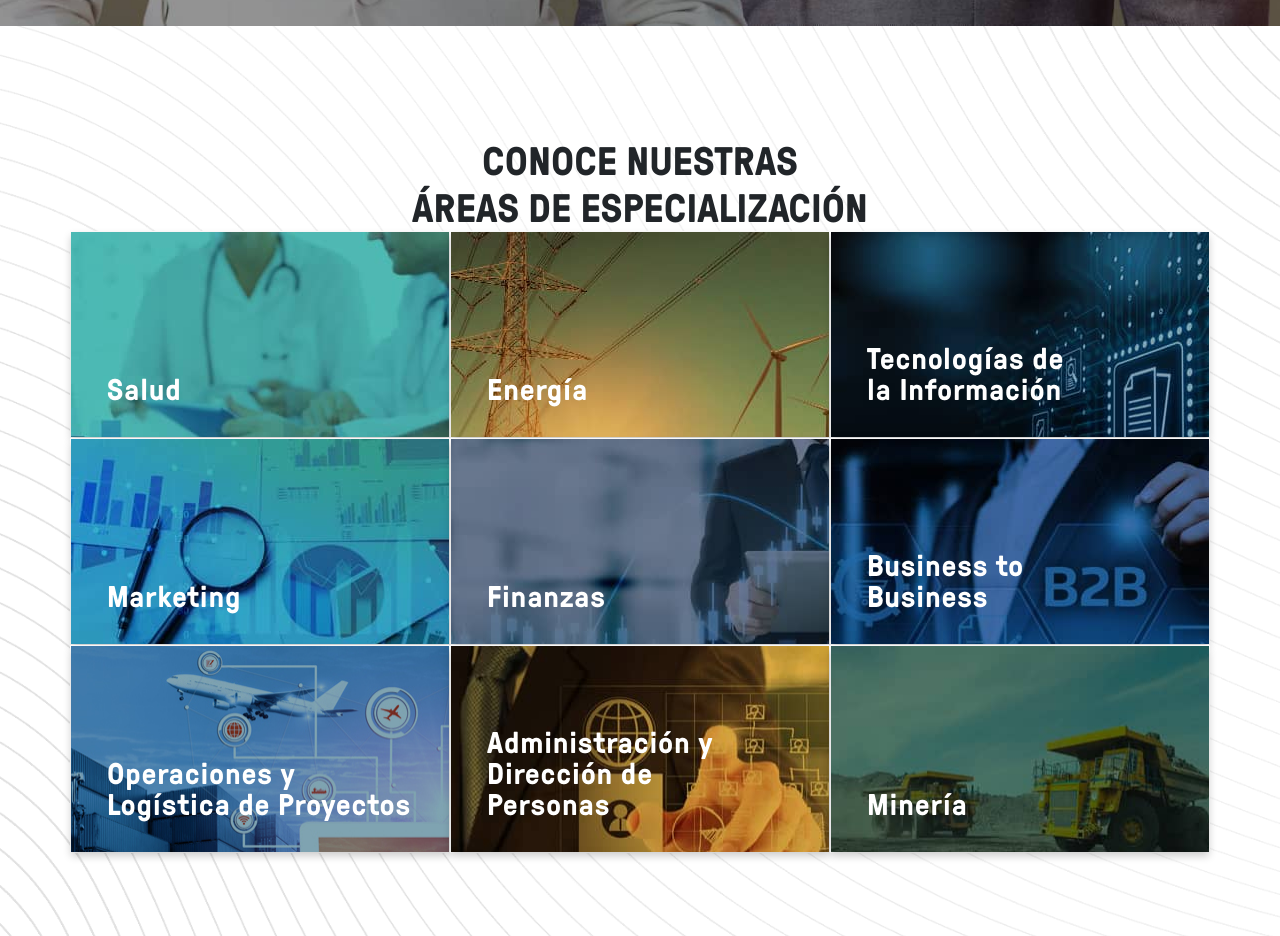
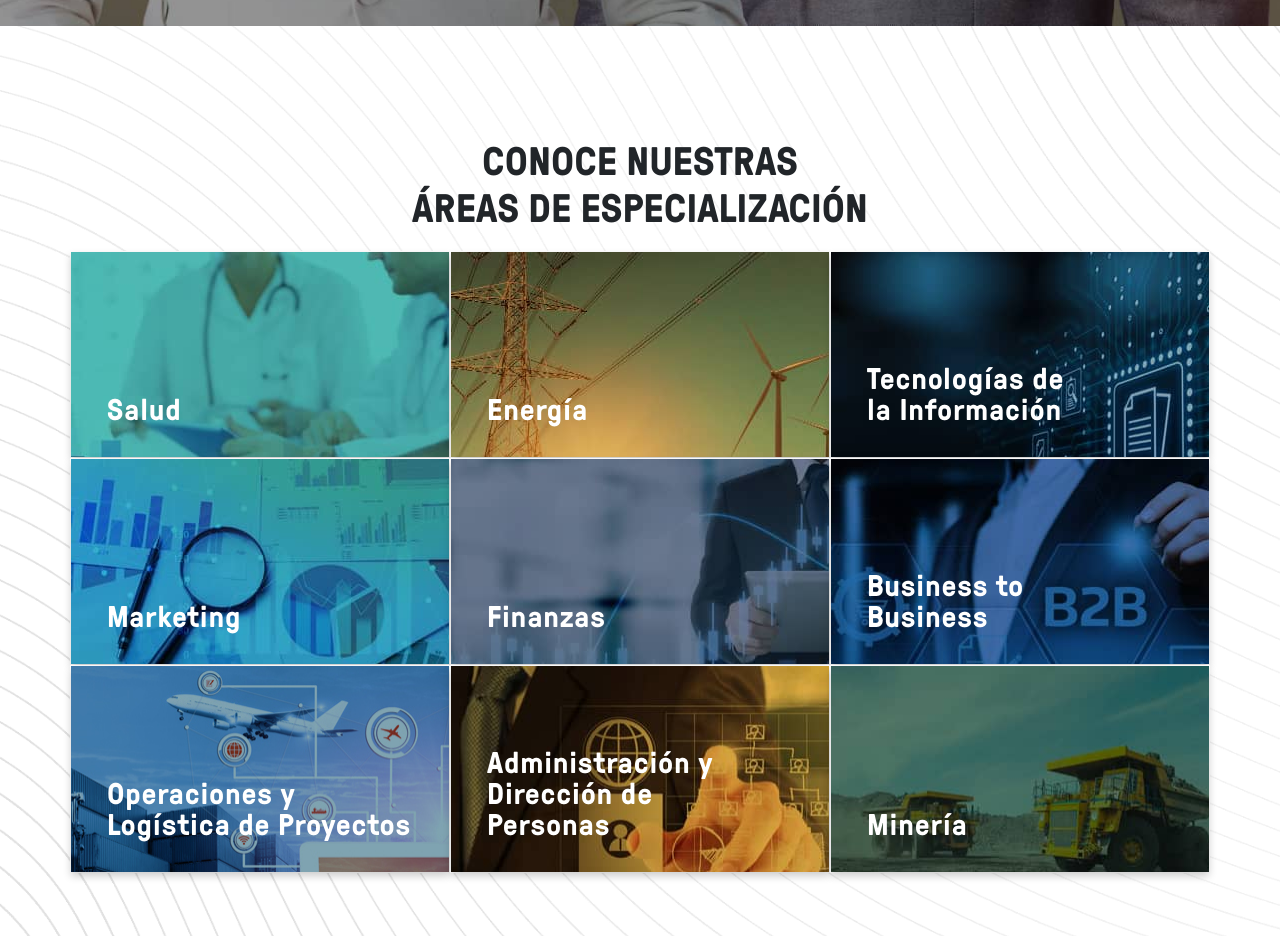
Before and after one commit to Lizethsuk/landing-pee, a Vue app: page / in a window 1280 px wide. Shown: the part 980-1916 px from the top of the page. Built offline with nearby package versions, Linux system fonts and the light colour scheme; what vue-country-region-select would draw is missing.

Commit message:
add space

```diff
--- a/src/styles/home.styl
+++ b/src/styles/home.styl
@@ -16,6 +16,8 @@
   content url("../assets/home/iconos/rankings/rk-3.png")
 .logo-1
   content url("../assets/home/iconos/rankings/sponsor/logo-1.png")
+.conoce-home
+  padding-bottom 20px
 .flip-card {
   background-color: transparent;
   perspective: 1000px;
--- a/src/views/HomeView.vue
+++ b/src/views/HomeView.vue
@@ -89,9 +89,10 @@
       <b-container class="bv-example-row section-areas">
         <b-row>
           <b-col>
-            <h3 class="text-center ">
+            <h3 class="text-center conoce-home">
               CONOCE NUESTRAS <br />ÁREAS DE ESPECIALIZACIÓN
             </h3>
+
           </b-col>
         </b-row>
         <b-row class="d-flex justify-content-center" >
```
